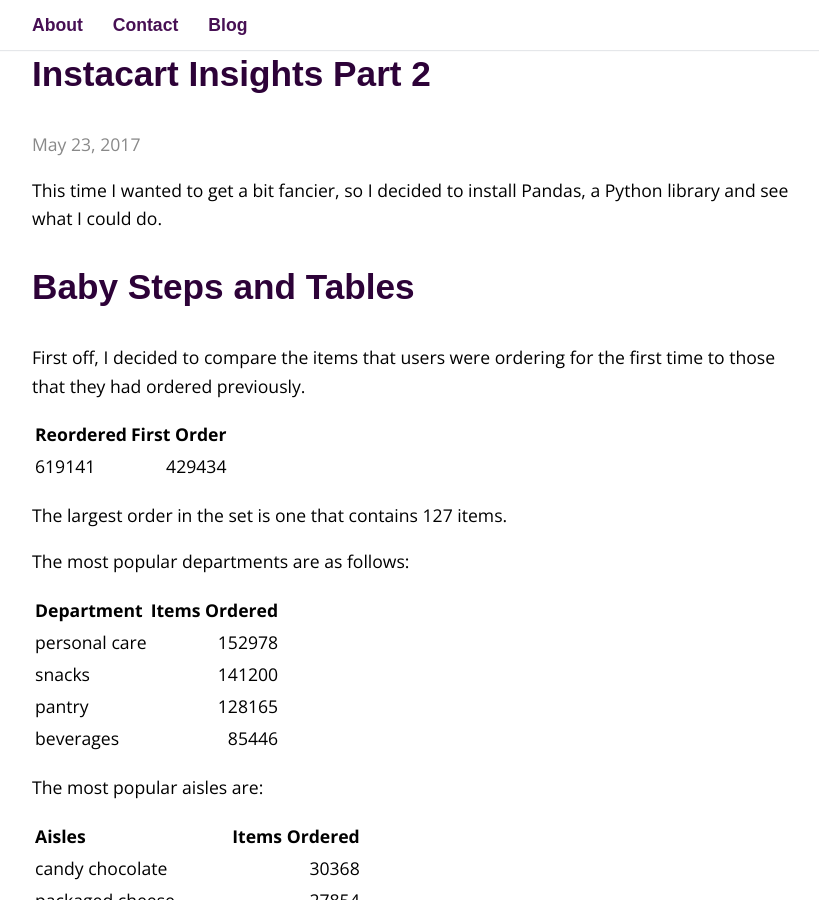
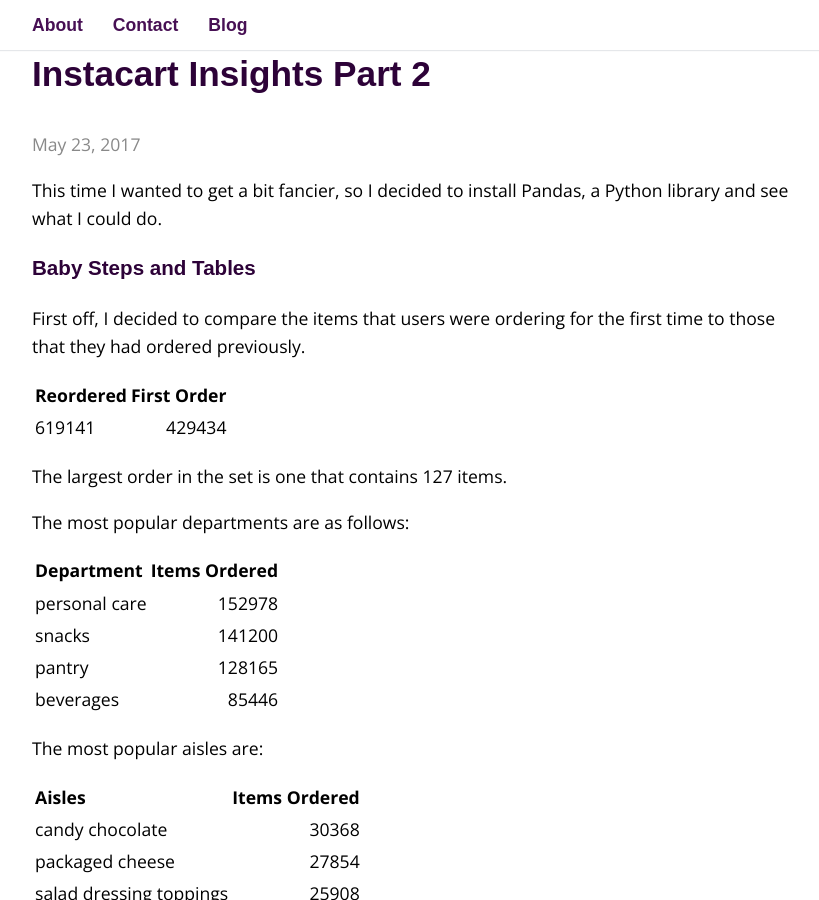
Before and after one commit to wrongpoison/wrongpoison.github.io, a Jekyll site: the page built from _posts/2017-5-22-instacart-data-2.markdown, in a window 1280 px wide and 900 px high, scrolled down 481 px. Shown: the whole window, without its empty margins (223-1042 px from the left). Built offline with Jekyll 4.4.1, drawn with Linux system fonts in a browser that asks for light colours; some web fonts are replaced.

Commit message:
heading adjustment

```diff
--- a/_posts/2017-5-22-instacart-data-2.markdown
+++ b/_posts/2017-5-22-instacart-data-2.markdown
@@ -6,11 +6,11 @@
 ---
 This time I wanted to get a bit fancier, so I decided to install Pandas, a Python library and see what I could do.
 
-## Baby Steps and Tables
+### Baby Steps and Tables
 First off, I decided to compare the items that users were ordering for the first time to those that they had ordered previously.
 
 | Reordered       		| First Order      |
-|:----------------------|-----------------:|
+|:--------------------|-----------------:|
 | 619141          		| 429434           |
 
 The largest order in the set is one that contains 127 items.
```
